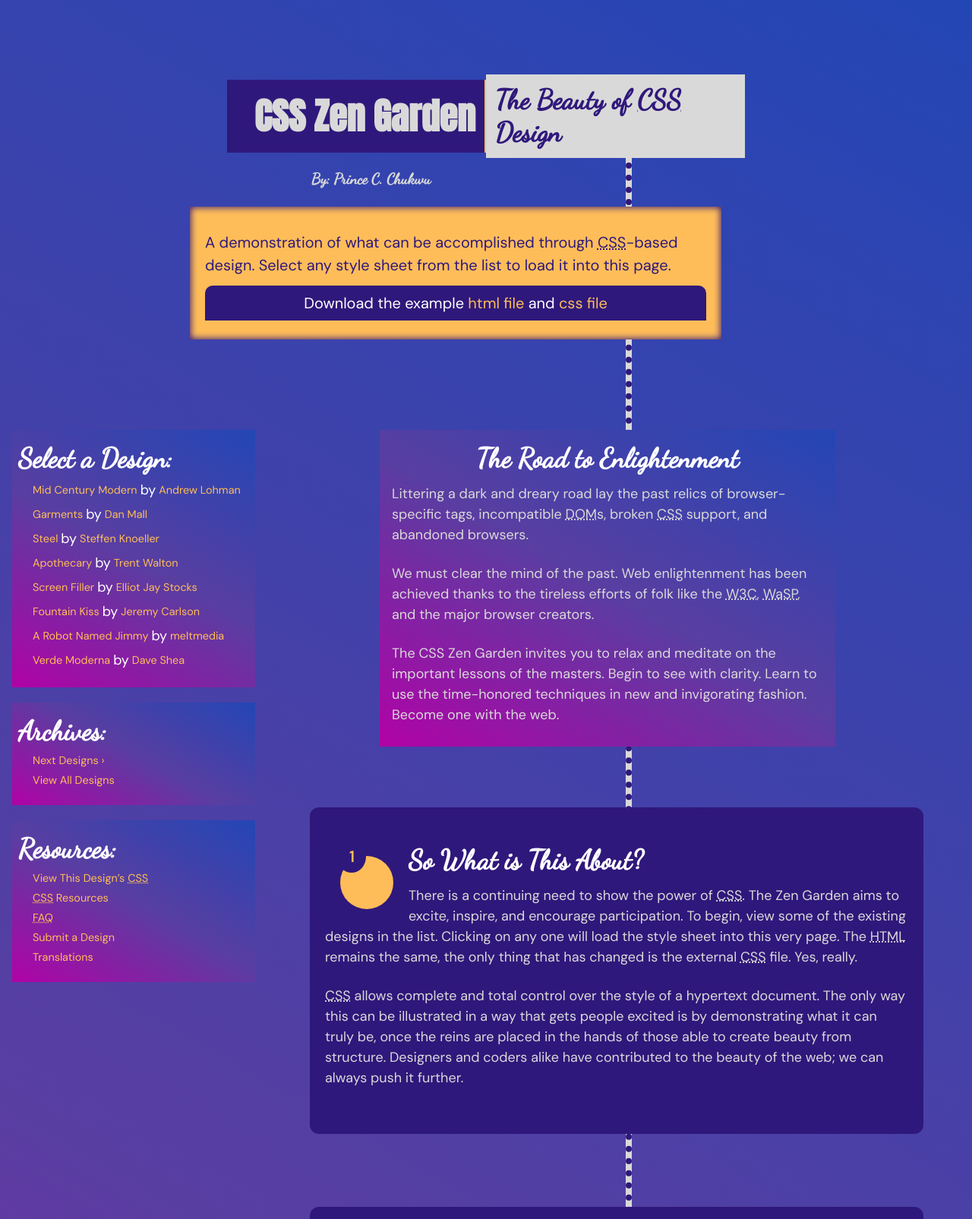
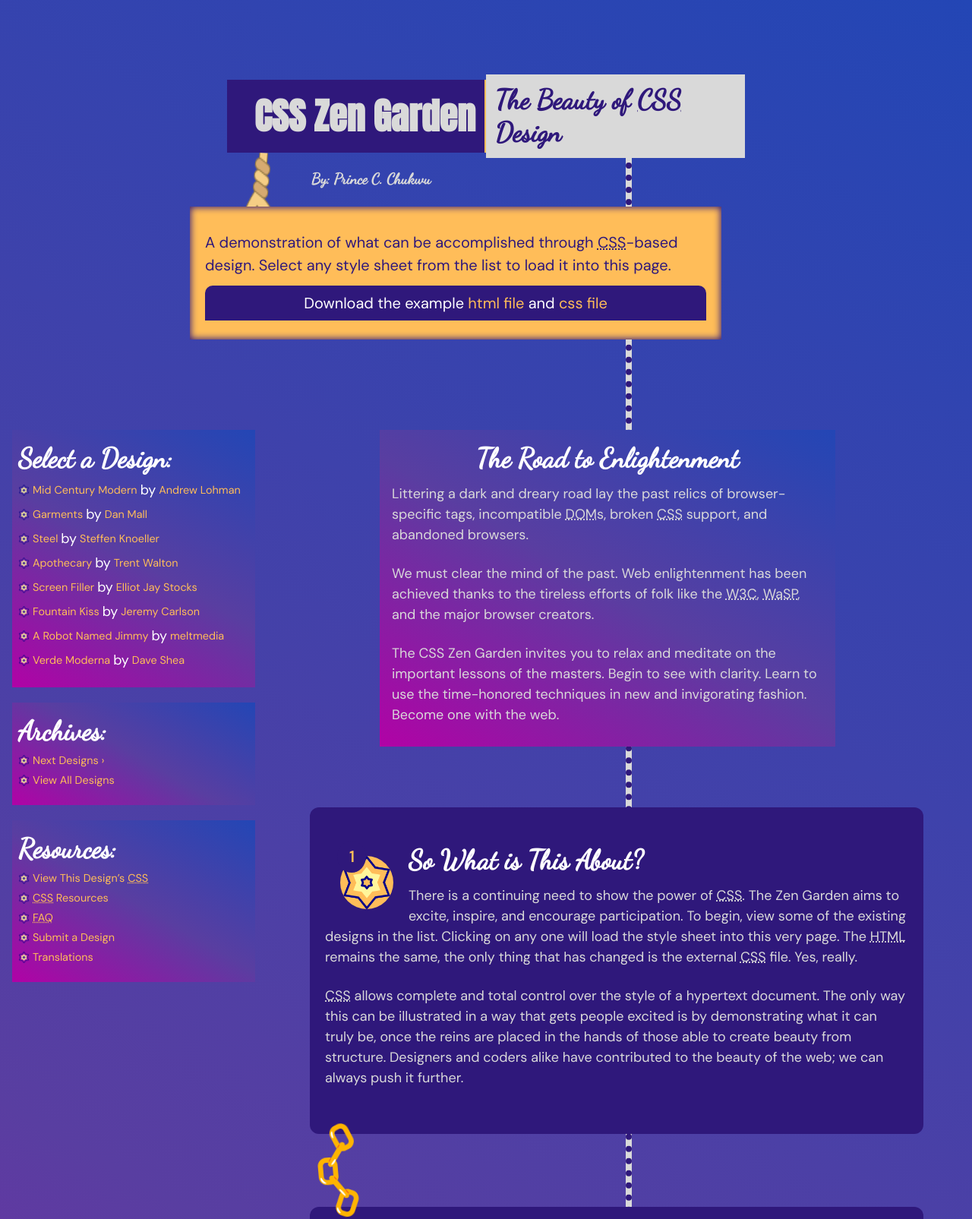
Before and after one commit to cprincec/wdd331r, a plain HTML site: page final-zengarden/index.html in a window 1280 px wide. Shown: the top 1605 px of the page at 76% size. Drawn offline with nearby package versions, Linux system fonts and the light colour scheme; files that its build step writes are made by us from their sources; the site is published under a folder, as on GitHub Pages, so addresses that start at the root find nothing; files whose address does not match are found by name.

Commit message:
fix image paths

```diff
--- a/final-zengarden/css/_atoms.scss
+++ b/final-zengarden/css/_atoms.scss
@@ -81,7 +81,7 @@
     display: inline-block;
     width: 15px;
     height: 15px;
-    background-image: url("/final-zengarden/images/star.png");
+    background-image: url("../images/star.png");
     background-size: cover;
 }
 
--- a/final-zengarden/css/_molecules.scss
+++ b/final-zengarden/css/_molecules.scss
@@ -43,7 +43,7 @@
 header::after {
     content: "";
     display: block;
-    background-image: url("/final-zengarden/images/icons8-hang-80.-copypng.png");
+    background-image: url("../images/icons8-hang-80.-copypng.png");
     background-size: 90px 90px;
     background-repeat: no-repeat;
     width: 80px;
--- a/final-zengarden/css/_organisms.scss
+++ b/final-zengarden/css/_organisms.scss
@@ -43,7 +43,7 @@
 
 .main > div::before {
     content: '';
-    background: $accent3 url("/final-zengarden/images/star.png") no-repeat;
+    background: $accent3 url("../images/star.png") no-repeat;
     background-size: cover;
     float: right;
     width: 70px;
--- a/final-zengarden/css/style.scss
+++ b/final-zengarden/css/style.scss
@@ -8,7 +8,7 @@
     content: "";
     position: absolute;
     display: block;
-    background-image: url("/final-zengarden/images/link.png");
+    background-image: url("../images/link.png");
     background-repeat: no-repeat;
     background-size: contain;
     width: 150px;
```
